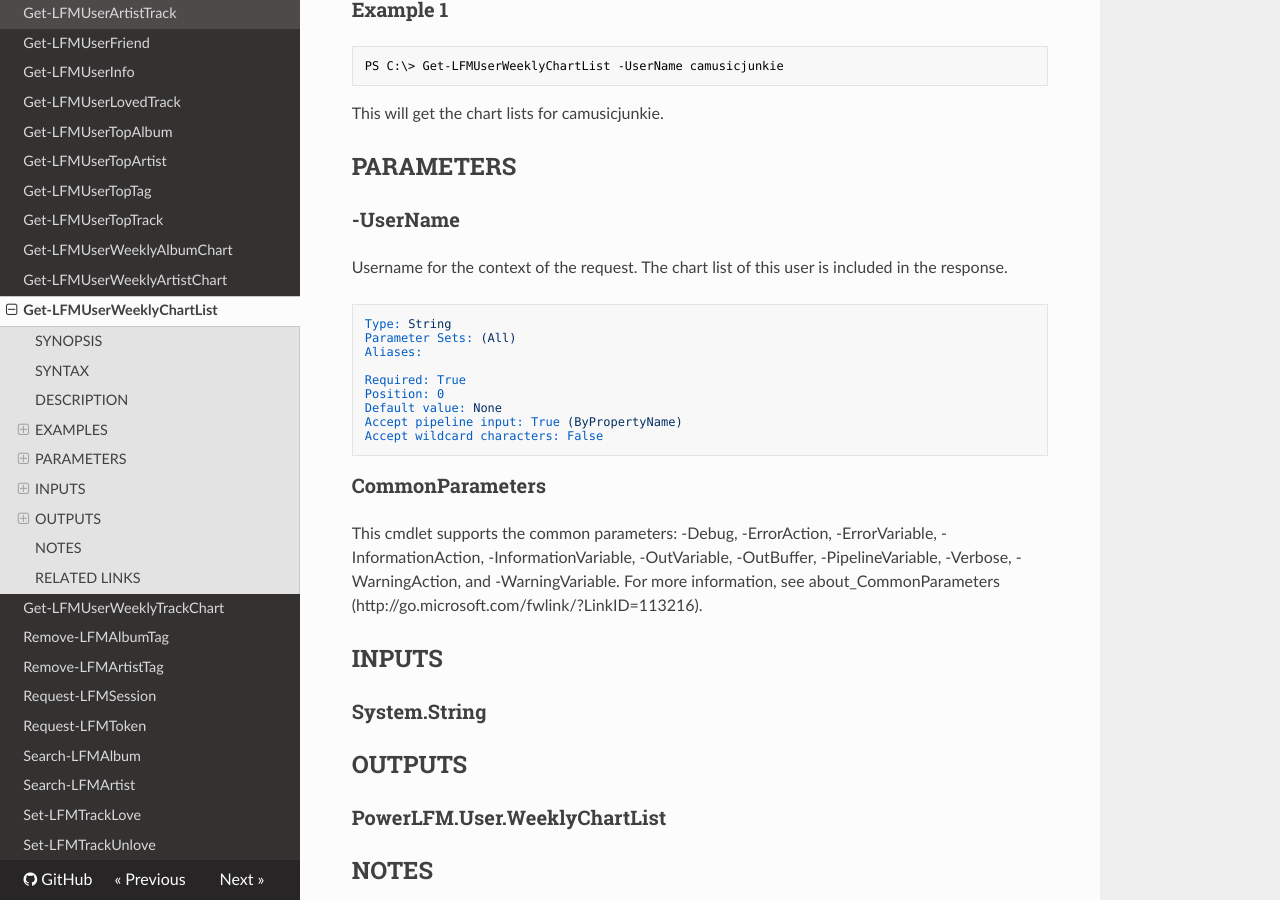
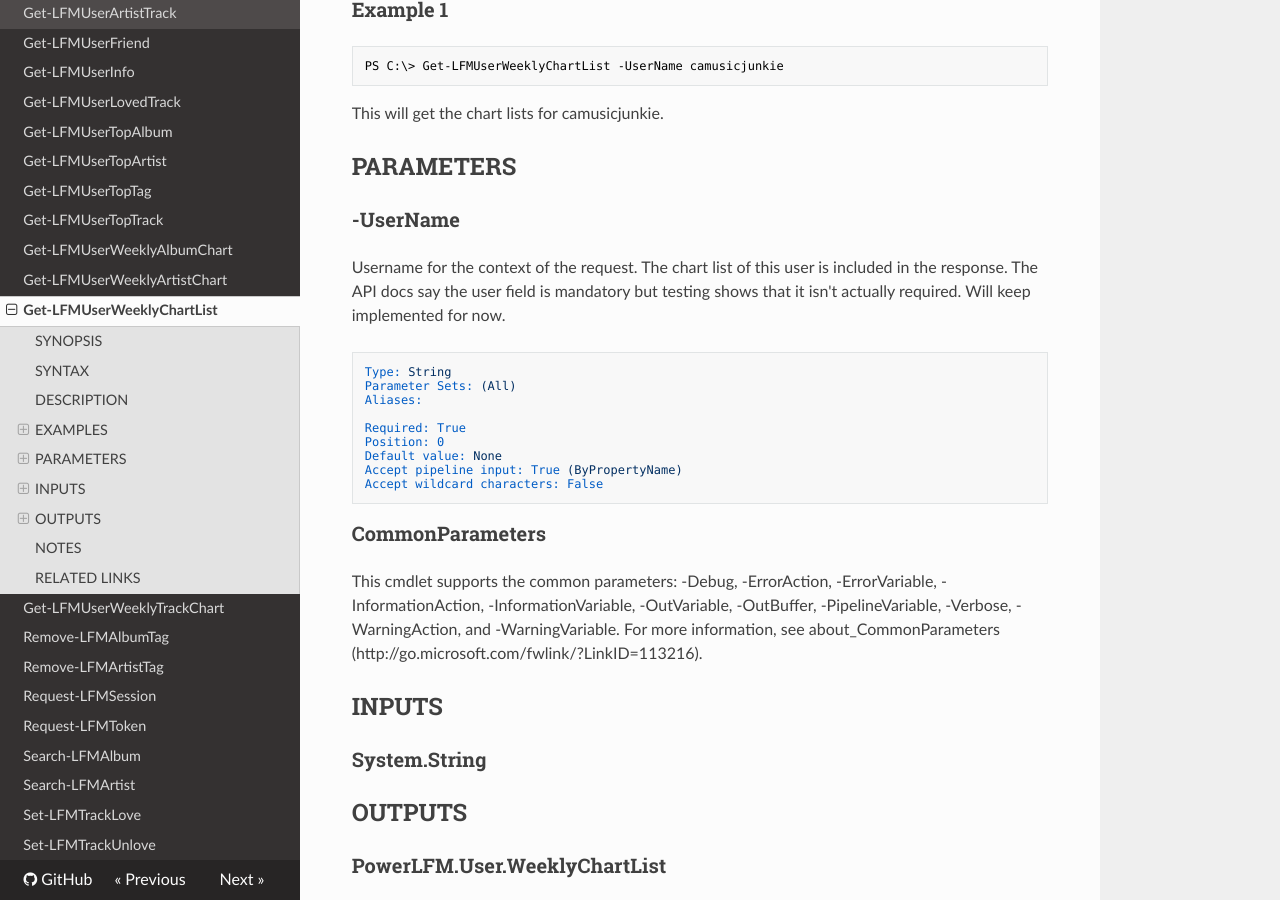
Before and after one commit to camusicjunkie/PowerLFM, an MkDocs documentation site: the page built from docs/Get-LFMUserWeeklyChartList.md, in a window 1280 px wide and 900 px high, scrolled down 564 px. Built offline with MkDocs 1.6.1, drawn with Linux system fonts in a browser that asks for light colours; nearby versions of some CDN libraries; old or Windows-style settings are respelled for this version of MkDocs.

Commit message:
Updated username parameter help

````diff
--- a/docs/Get-LFMUserWeeklyChartList.md
+++ b/docs/Get-LFMUserWeeklyChartList.md
@@ -31,7 +31,7 @@ This will get the chart lists for camusicjunkie.
 ## PARAMETERS
 
 ### -UserName
-Username for the context of the request. The chart list of this user is included in the response.
+Username for the context of the request. The chart list of this user is included in the response. The API docs say the user field is mandatory but testing shows that it isn't actually required. Will keep implemented for now.
 
 ```yaml
 Type: String
````
